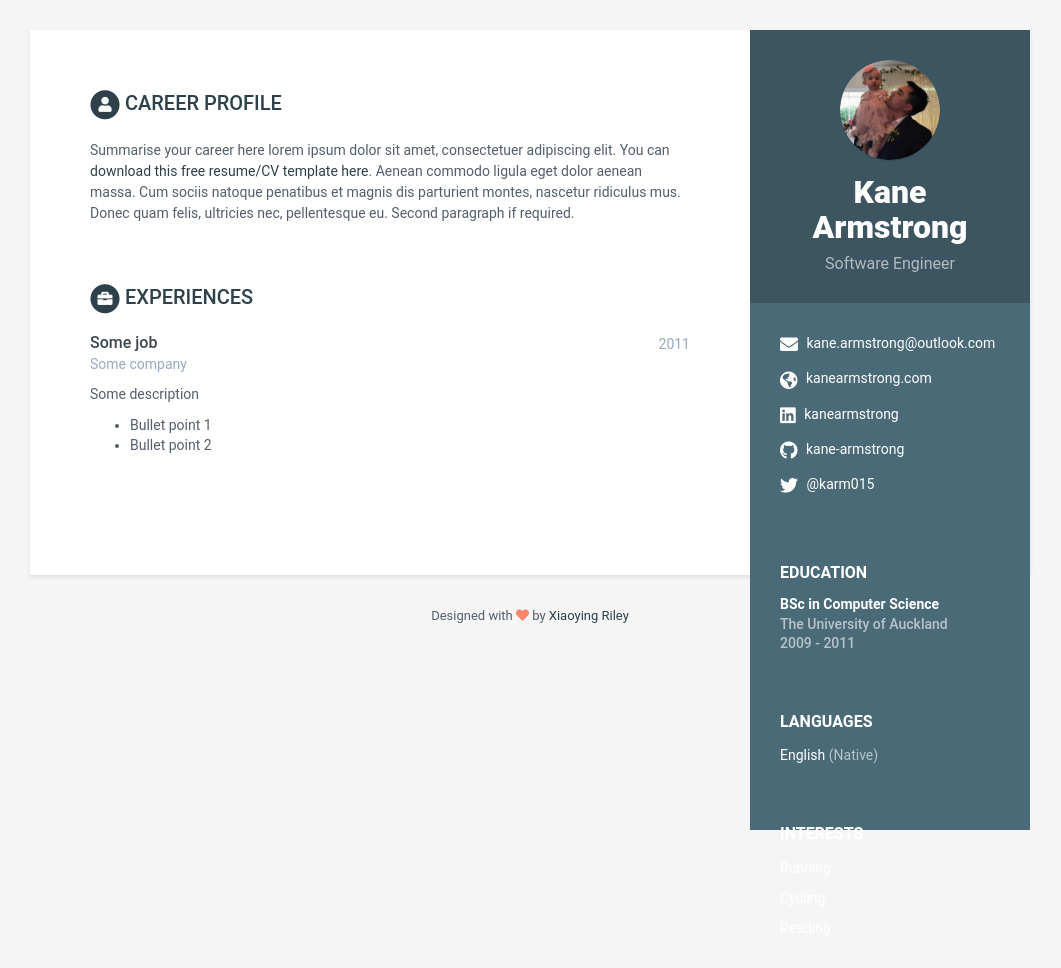
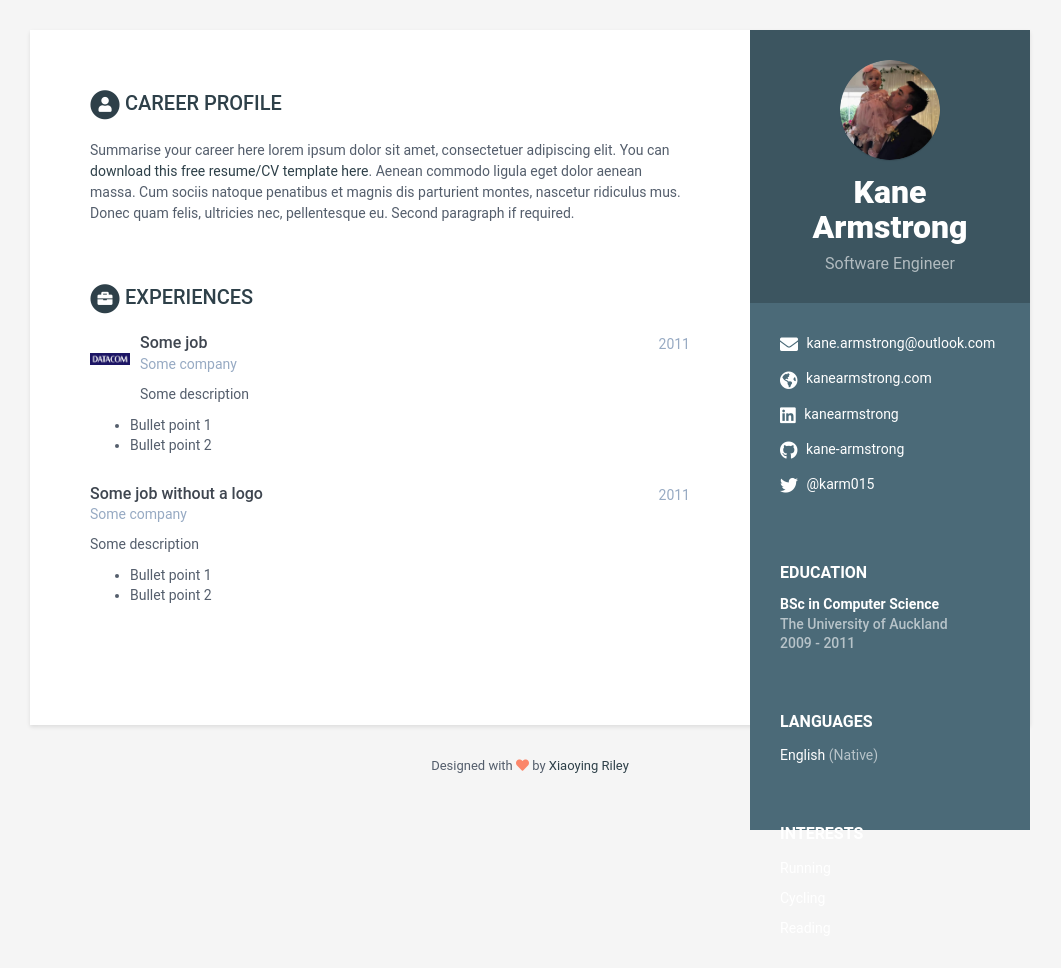
Before and after one commit to kane-armstrong/bananas, a Jekyll site: the page built from index.html, in a window 1280 px wide. Shown: the whole page, without its empty margins (110-1171 px from the left). Built offline with Jekyll 4.4.1, drawn with Linux system fonts in a browser that asks for light colours.

Commit message:
Add support for inline images in the experience section

```diff
--- a/_data/data.yml
+++ b/_data/data.yml
@@ -52,6 +52,14 @@ experiences:
     - role: Some job
       time: 2011
       company: Some company
+      logo: datacom-logo.png
+      details: |
+        Some description
+          - Bullet point 1
+          - Bullet point 2
+    - role: Some job without a logo
+      time: 2011
+      company: Some company
       details: |
         Some description
           - Bullet point 1
--- a/_includes/experiences.html
+++ b/_includes/experiences.html
@@ -11,6 +11,12 @@
 
   {% for experience in experiences %}
   <div class="item">
+
+    {% if experience.logo %}
+
+    <img class="experience-image" src="{{ site.baseurl }}/assets/images/{{ experience.logo }}" alt="job logo" />
+
+    {% endif %}
 
     <div class="meta">
 
--- a/_sass/_base.scss
+++ b/_sass/_base.scss
@@ -26,6 +26,14 @@ a {
 
 p {
     line-height: 1.5;
+}
+
+.experience-image {
+    height: 50px;
+    float: left;
+    padding-right: 10px;
+    max-width: 50px;
+    object-fit: contain;
 }
 
 .wrapper {
```
Also changed, not shown: assets/images/datacom-logo.png (added).
